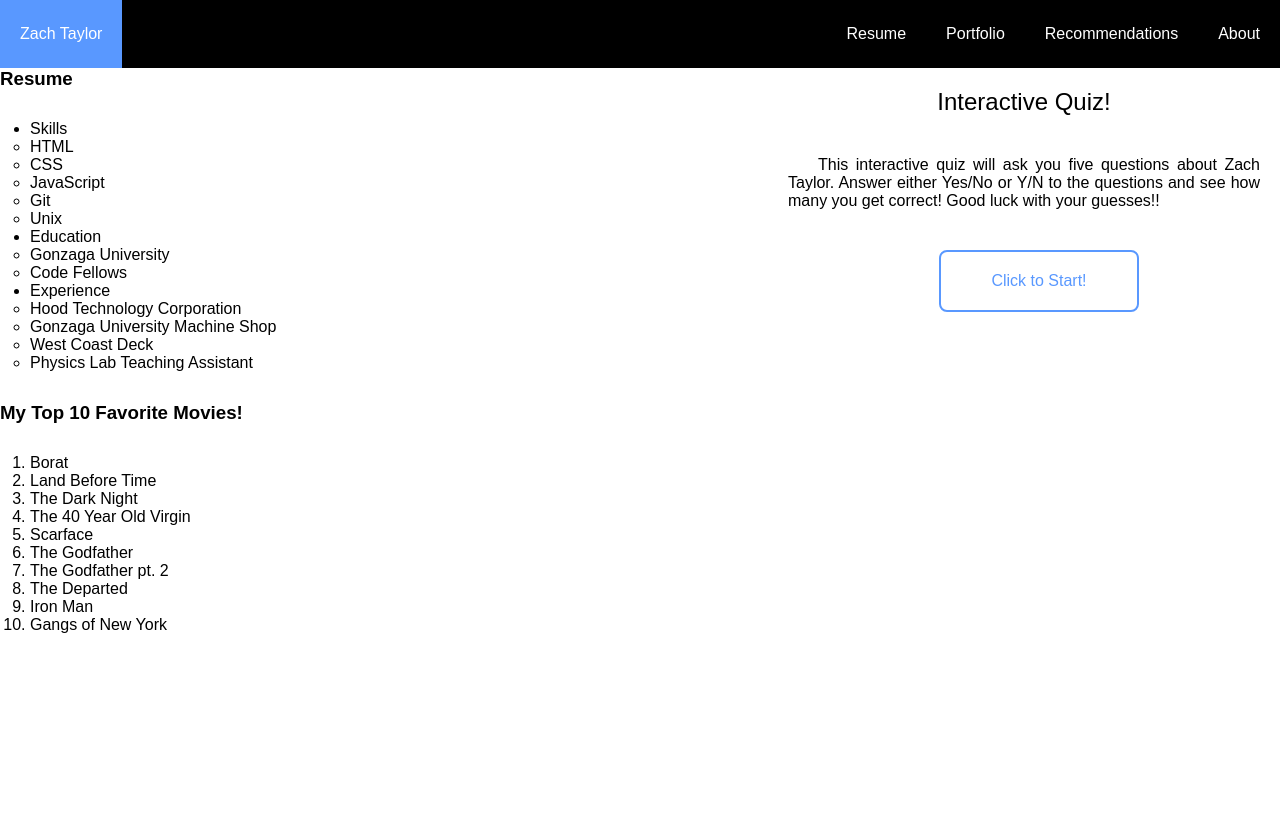
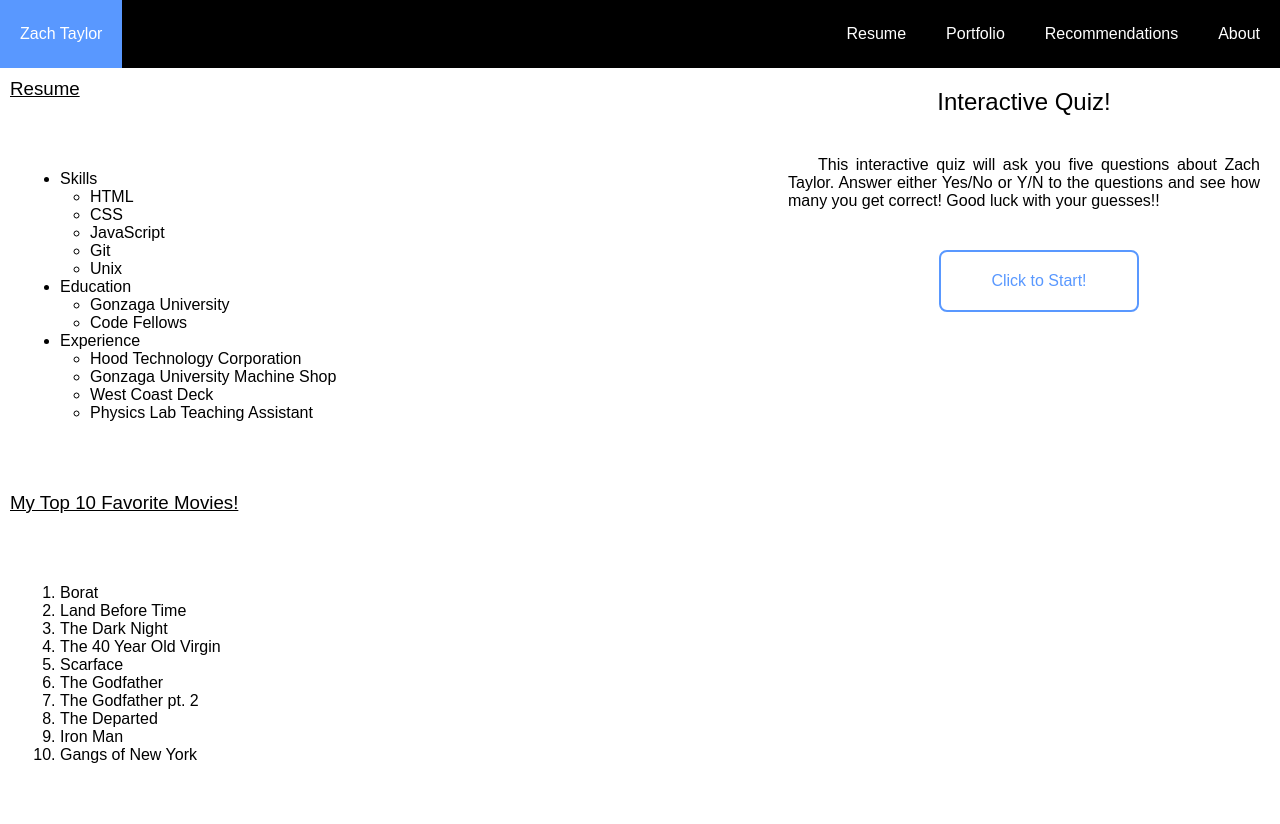
Before and after one commit to ztaylor2/about-me, a plain HTML site: page index.html in a window 1280 px wide. Before the commit the page ends 800 px from the top, so only its background shows below. Drawn offline with Linux system fonts and the light colour scheme.

Commit message:
improved css styling on resume

```diff
--- a/style.css
+++ b/style.css
@@ -2,6 +2,10 @@
   padding: 0;
   margin: 0;
   font-family: sans-serif;
+}
+
+h3 {
+  padding: 10px;
 }
 
 ul.navBar {
@@ -88,9 +92,22 @@ h2 {
 }
 
 ol.favMovies {
-  padding: 30px;
+  padding: 60px;
 }
 
 ul.resumeTopics {
-  padding: 30px;
+  padding: 60px;
 }
+
+ul.resumeSkills {
+  padding-left: 30px;
+}
+
+li {
+  font-weight: lighter;
+}
+
+h3 {
+  font-weight: lighter;
+  text-decoration: underline;
+}
```
Also changed, not shown: index.html (+1 -0 lines).
